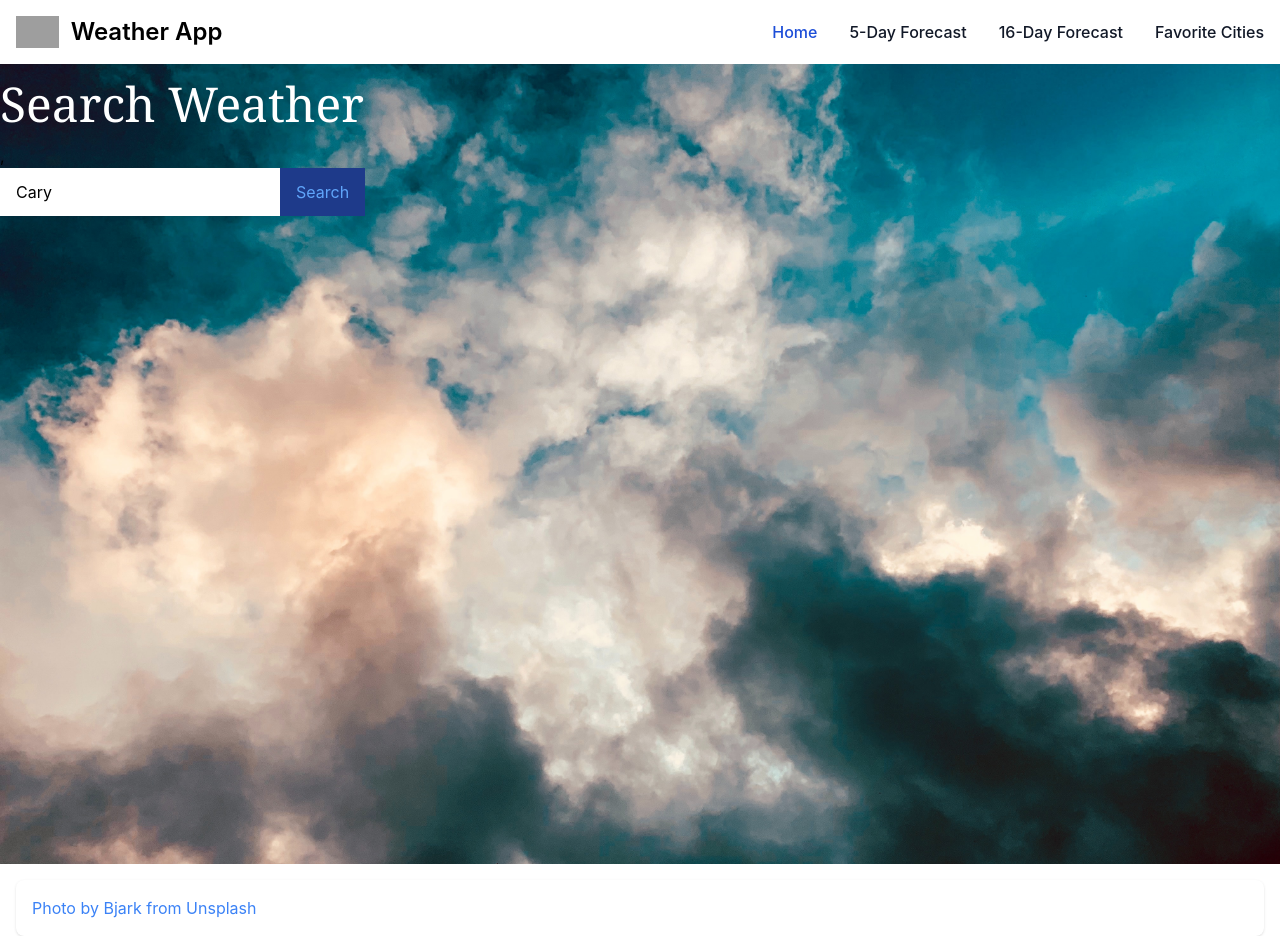
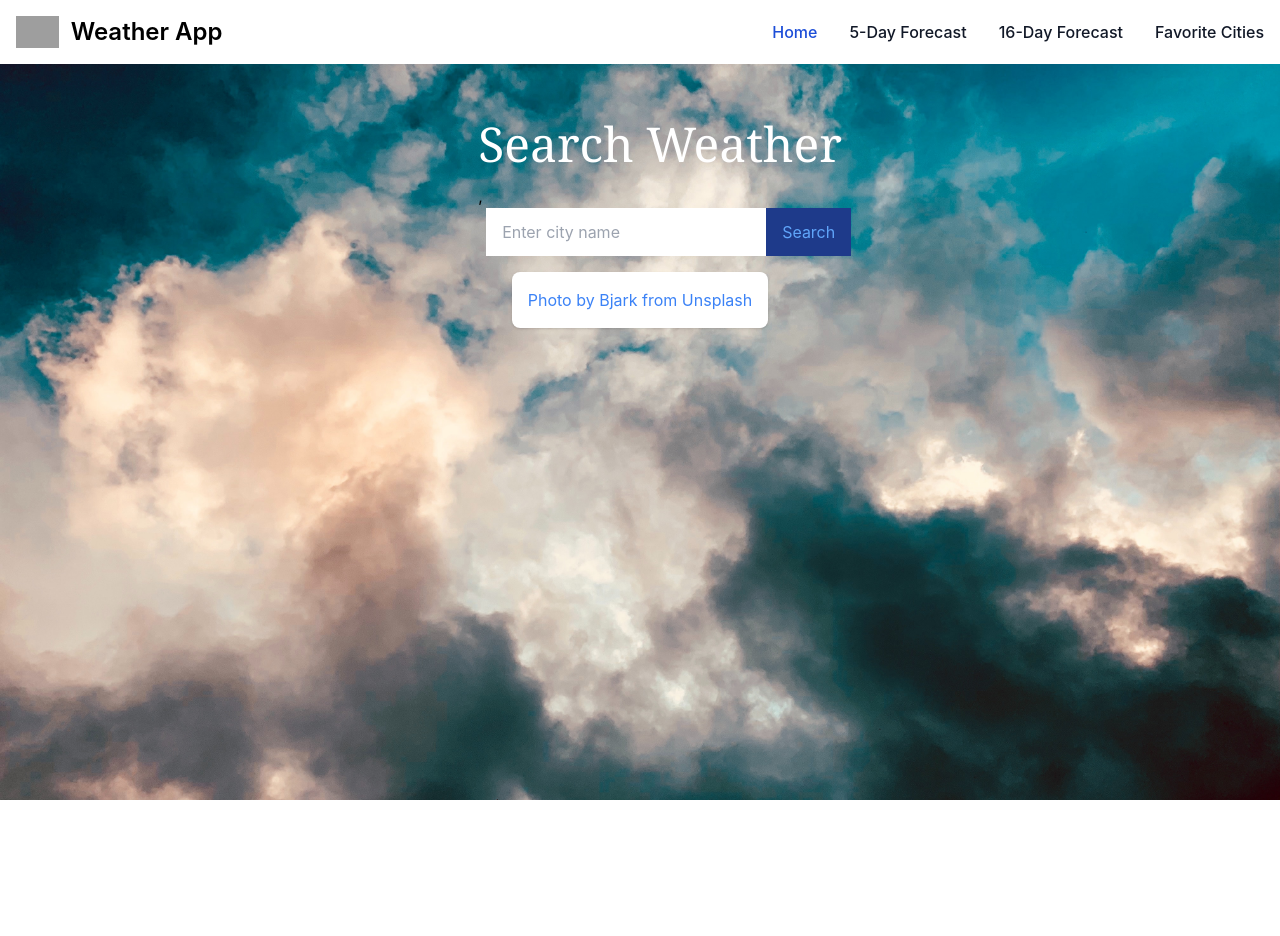
Before and after one commit to moesarsour/weatherapp, a React (Create React App) app: page / in a window 1280 px wide. After the commit the page ends 800 px from the top, so only its background shows below. Built offline with nearby package versions, Linux system fonts and the light colour scheme; grey boxes are pictures that could not be loaded.

Commit message:
add stats to card

```diff
--- a/src/App.css
+++ b/src/App.css
@@ -3,8 +3,9 @@
   background-size: cover;
   height: 100vh;
   /* align-items: center; */
-  display: block;
+  display: block ;
 }
+
 
 h1{
   justify-content: center;
--- a/src/App.js
+++ b/src/App.js
@@ -1,5 +1,5 @@
 import './App.css';
-
+// import { BrowserRouter as Router, } from 'react-router-dom';
 import Footer from './components/footer'
 import Weather from './components/weather'
 import Nav from './components/nav'
@@ -8,11 +8,13 @@ import Nav from './components/nav'
 
 function App() {
 return (
-  <div className='app'>
-    <Nav/>
-  <><Weather />
-  <Footer /></>
+  <div className='app flex'>
+    <div className=' flex flex-col items-center'>
 
+      <Nav/>
+       <><Weather />
+      <Footer /></>
+    </div>
   </div>
 
 );
--- a/src/components/footer.js
+++ b/src/components/footer.js
@@ -1,9 +1,10 @@
 import React from 'react'
+import '../App.css'
 
 function Footer () {
     return(
-        <footer className="bg-white rounded-lg shadow m-4 dark:bg-blue-900">
-        <div className='mx-auto max-w-screen-xl p-4 static bottom: 0 md:flex md:items-center md:justify-between'>
+        <footer className=" bg-white rounded-lg shadow m-4 dark:bg-blue-900">
+        <div className='mx-auto max-w-screen-xl p-4 md:flex md:items-center md:justify-between'>
            <h3 className='text-blue-500'>
              Photo by <a className='hover:underline'href='https://unsplash.com/@dagna?utm_source=unsplash&utm_medium=referral&utm_content=creditCopyText'>Bjark</a> from <a className='hover:underline'href='https://unsplash.com/photos/DZ975EkUJH0?utm_source=unsplash&utm_medium=referral&utm_content=creditCopyText'>Unsplash</a>
           </h3>
--- a/src/components/nav.js
+++ b/src/components/nav.js
@@ -1,9 +1,10 @@
 import React from 'react'
+import '../App.css'
 
 
 function Nav () {
     return (
-        <nav className="bg-white border-gray-200 dark:bg-gray-900">
+        <nav className=" w-full bg-white border-gray-200 dark:bg-gray-900">
           <div className="max-w-screen-xl flex flex-wrap items-center justify-between mx-auto p-4">
           <a href="/" className="flex items-center">
               <img src='https://i.pinimg.com/originals/06/c4/f7/06c4f70ec5931e2342e703e8a3f0a253.png' className="h-8 mr-3" alt="weather logo" />
--- a/src/components/weather.js
+++ b/src/components/weather.js
@@ -1,10 +1,12 @@
 import React from 'react'
 import {useState} from 'react'
+import '../App.css'
 
 
 function Weather () {
-const [city, setCity] = useState('Cary');
+const [city, setCity] = useState();
 const [weather, setWeather] = useState();
+// const getLocation
 
 
 // Possibly need another api fetch for exact location
@@ -14,21 +16,21 @@ const [weather, setWeather] = useState();
 const handleSubmit = (e) => {
   e.preventDefault();
   fetch(
-    // `http://api.openweathermap.org/geo/1.0/direct?q={city name},{state code},{country code}&limit={limit}&appid={da7909f3bd9147727010ee30fe3df8ce}`
     `https://api.openweathermap.org/data/2.5/weather?q=${city}&appid=da7909f3bd9147727010ee30fe3df8ce&units=imperial`
   )
     .then((res) => res.json())
     .then((data) => setWeather(data))
+    .then(data=>console.log(Math.round.weather.main.temp))
     .catch((error) => console.log(error.message));
 };
 
 
 return (
   // Form and search button
-<div className='app'>
-  <h1 className="py-4 text-5xl text-white font-serif">Search Weather</h1>,
+<div className='justify-center items-center mt-10 ml-20 '>
+  <h1 className="py-4 text-5xl mr-10 text-white font-serif">Search Weather</h1>,
   <div className="form">
-    <form onSubmit={handleSubmit}>
+    <form onSubmit={handleSubmit} className='ml-2 '>
       <input
         type="text"
         placeholder="Enter city name"
@@ -44,7 +46,7 @@ return (
   {/* Displays Weather Data and grabs image of current weather condition  */}
   {/* Starts with Logical and for Boolean */}
   {weather && (
-        <div className="card bg-blue-500 text-white w-[220px] h-[350px] flex flex-col justify-center items-center mt-10">
+        <div className="card bg-blue-500 text-white w-[220px] h-[350px] flex flex-col justify-center items-center mt-10 mx-10">
           <h4 className="text-2xl">{weather.name}</h4>
           <img
             src={`http://openweathermap.org/img/w/${weather.weather[0].icon}.png`}
@@ -52,10 +54,15 @@ return (
             className="w-[150px]"
           />
           <h2 className="text-5xl font-bold mb-2">{weather.main.temp}&deg;</h2>
-          <p>{weather.weather[0].main}</p>
+
+          <p>Feels Like {weather.main.feels_like}&deg;</p>
+          <p>{weather.weather[0].description}</p>
+          <br/>
+          <p>Wind Speed: {weather.wind.speed} MPH</p>
+          <p>Humidity: {weather.main.humidity} % </p>
         </div>
+
       )}
-
 </div>
 );
 }
--- a/src/controllers/city_controller.js
+++ b/src/controllers/city_controller.js
@@ -0,0 +1,11 @@
+const mongoose =  require ('mongoose')
+const { Schema } = mongoose
+
+// SCHEMA
+const citySchema  = new Schema({
+    name: {type: String}
+});
+
+citySchema.methods.getCity = function () {
+    // return weather info for said city
+}
--- a/src/server.js
+++ b/src/server.js
@@ -23,14 +23,26 @@ mongoose.connect(process.env.MONGO_URI,
   });
 
 // ROUTES
+app.get('/', (req,res) => {
+
+})
 
 // CITY CONTROLLER
+
+// Schema
+const citySchema = new
 
 // 404 PAGE
 app.get('*', (req,res)=>{
     res.send('404')
 })
 
+// POST
+
+
+// GET
+
+
 // LISTEN
 app.listen(PORT, () =>{
     console.log('its alive')
```
Also changed, not shown: 1 other file (tests, documents, lock files or other folders).
